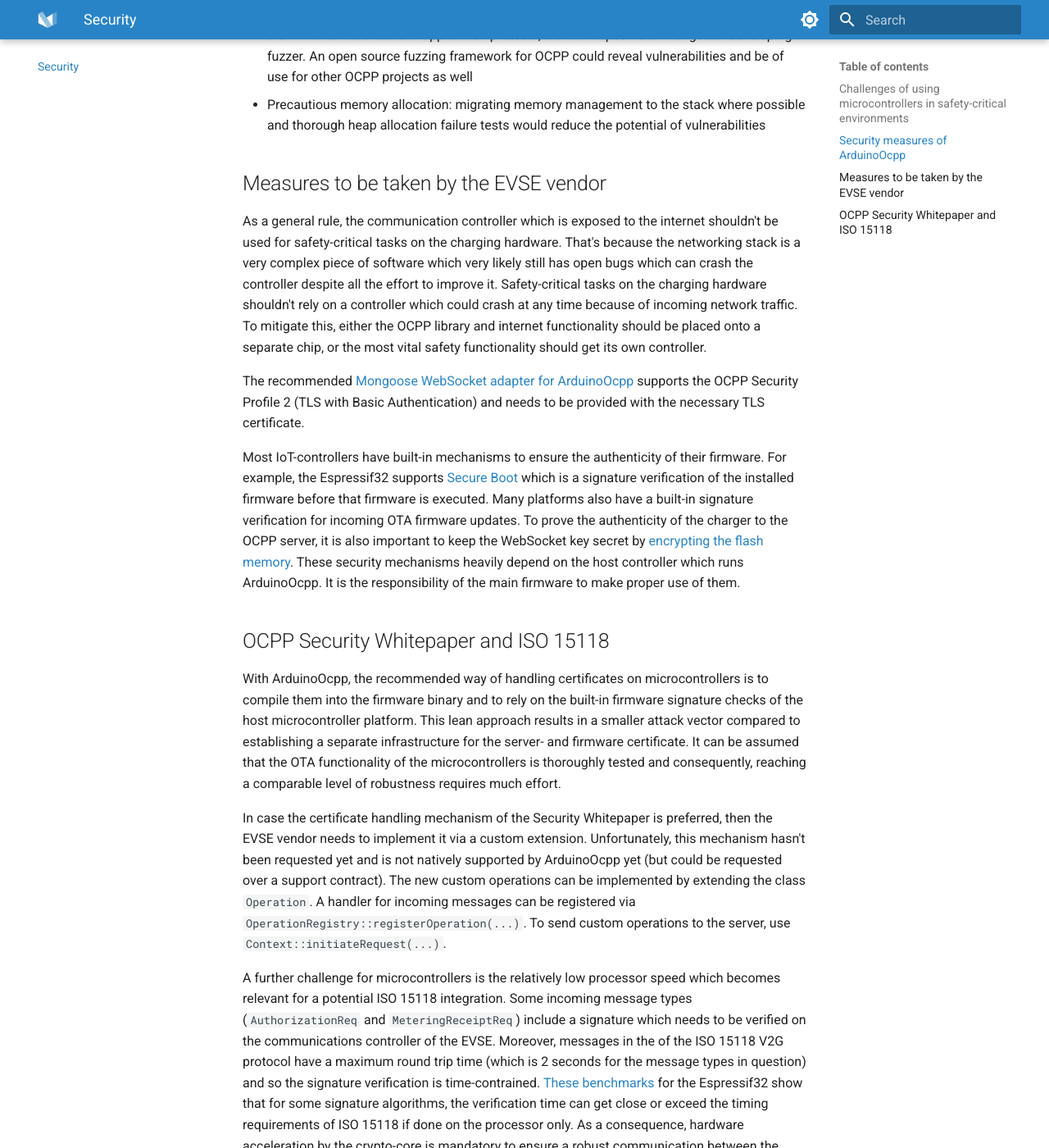
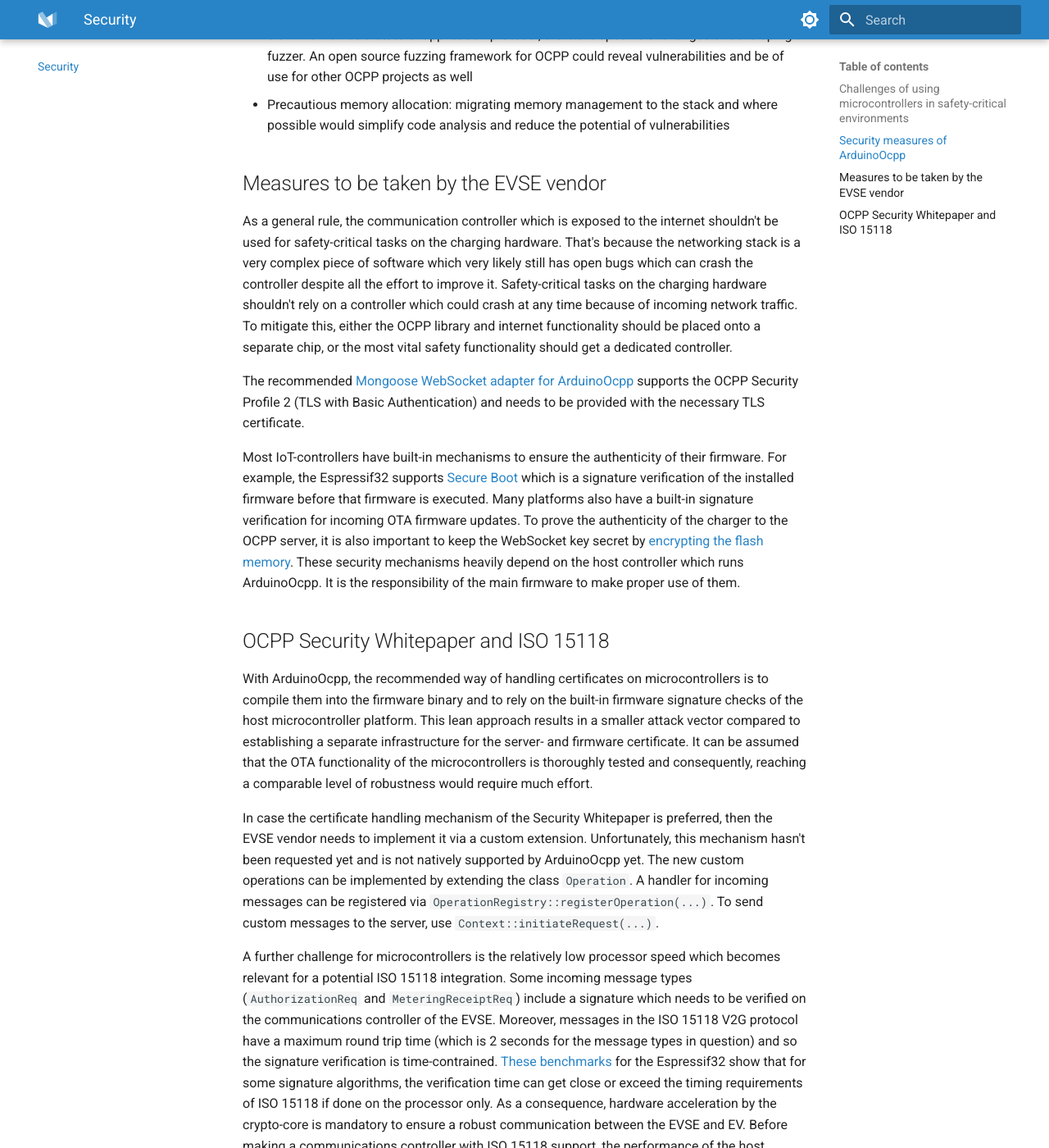
Before and after one commit to matth-x/MicroOcpp, an MkDocs documentation site: the page built from docs/security.md, in a window 1280 px wide and 1400 px high, scrolled down 1472 px. Shown: the whole window at 82% size. Built offline with MkDocs 1.6.1 and Material for MkDocs 9.7.7, drawn with Linux system fonts in a browser that asks for light colours.

Commit message:
update docs

```diff
--- a/docs/security.md
+++ b/docs/security.md
@@ -26,11 +26,11 @@ To address the challenges, the following measures were taken:
 Two further measures would be beneficial and could be requested via support request:
 
 - OCPP fuzzer: as a stateful application protocol, there are specific challenges of developing a fuzzer. An open source fuzzing framework for OCPP could reveal vulnerabilities and be of use for other OCPP projects as well
-- Precautious memory allocation: migrating memory management to the stack where possible and thorough heap allocation failure tests would reduce the potential of vulnerabilities
+- Precautious memory allocation: migrating memory management to the stack and where possible would simplify code analysis and reduce the potential of vulnerabilities
 
 ## Measures to be taken by the EVSE vendor
 
-As a general rule, the communication controller which is exposed to the internet shouldn't be used for safety-critical tasks on the charging hardware. That's because the networking stack is a very complex piece of software which very likely still has open bugs which can crash the controller despite all the effort to improve it. Safety-critical tasks on the charging hardware shouldn't rely on a controller which could crash at any time because of incoming network traffic. To mitigate this, either the OCPP library and internet functionality should be placed onto a separate chip, or the most vital safety functionality should get its own controller.
+As a general rule, the communication controller which is exposed to the internet shouldn't be used for safety-critical tasks on the charging hardware. That's because the networking stack is a very complex piece of software which very likely still has open bugs which can crash the controller despite all the effort to improve it. Safety-critical tasks on the charging hardware shouldn't rely on a controller which could crash at any time because of incoming network traffic. To mitigate this, either the OCPP library and internet functionality should be placed onto a separate chip, or the most vital safety functionality should get a dedicated controller.
 
 The recommended [Mongoose WebSocket adapter for ArduinoOcpp](https://github.com/matth-x/ArduinoOcppMongoose) supports the OCPP Security Profile 2 (TLS with Basic Authentication) and needs to be provided with the necessary TLS certificate.
 
@@ -38,10 +38,10 @@ Most IoT-controllers have built-in mechanisms to ensure the authenticity of thei
 
 ## OCPP Security Whitepaper and ISO 15118
 
-With ArduinoOcpp, the recommended way of handling certificates on microcontrollers is to compile them into the firmware binary and to rely on the built-in firmware signature checks of the host microcontroller platform. This lean approach results in a smaller attack vector compared to establishing a separate infrastructure for the server- and firmware certificate. It can be assumed that the OTA functionality of the microcontrollers is thoroughly tested and consequently, reaching a comparable level of robustness requires much effort.
+With ArduinoOcpp, the recommended way of handling certificates on microcontrollers is to compile them into the firmware binary and to rely on the built-in firmware signature checks of the host microcontroller platform. This lean approach results in a smaller attack vector compared to establishing a separate infrastructure for the server- and firmware certificate. It can be assumed that the OTA functionality of the microcontrollers is thoroughly tested and consequently, reaching a comparable level of robustness would require much effort.
 
-In case the certificate handling mechanism of the Security Whitepaper is preferred, then the EVSE vendor needs to implement it via a custom extension. Unfortunately, this mechanism hasn't been requested yet and is not natively supported by ArduinoOcpp yet (but could be requested over a support contract). The new custom operations can be implemented by extending the class `Operation`. A handler for incoming messages can be registered via `OperationRegistry::registerOperation(...)`. To send custom operations to the server, use `Context::initiateRequest(...)`.
+In case the certificate handling mechanism of the Security Whitepaper is preferred, then the EVSE vendor needs to implement it via a custom extension. Unfortunately, this mechanism hasn't been requested yet and is not natively supported by ArduinoOcpp yet. The new custom operations can be implemented by extending the class `Operation`. A handler for incoming messages can be registered via `OperationRegistry::registerOperation(...)`. To send custom messages to the server, use `Context::initiateRequest(...)`.
 
-A further challenge for microcontrollers is the relatively low processor speed which becomes relevant for a potential ISO 15118 integration. Some incoming message types (`AuthorizationReq` and `MeteringReceiptReq`) include a signature which needs to be verified on the communications controller of the EVSE. Moreover, messages in the of the ISO 15118 V2G protocol have a maximum round trip time (which is 2 seconds for the message types in question) and so the signature verification is time-contrained. [These benchmarks](https://web.archive.org/web/20230724184529/https://www.oryx-embedded.com/benchmark/espressif/crypto-esp32.html) for the Espressif32 show that for some signature algorithms, the verification time can get close or exceed the timing requirements of ISO 15118 if done on the processor only. As a consequence, hardware acceleration by the crypto-core is mandatory to ensure a robust communication between the EVSE and EV. Before making a communications controller with ISO 15118 support, the performance of the host controller should be benchmarked and checked against the requirements.
+A further challenge for microcontrollers is the relatively low processor speed which becomes relevant for a potential ISO 15118 integration. Some incoming message types (`AuthorizationReq` and `MeteringReceiptReq`) include a signature which needs to be verified on the communications controller of the EVSE. Moreover, messages in the ISO 15118 V2G protocol have a maximum round trip time (which is 2 seconds for the message types in question) and so the signature verification is time-contrained. [These benchmarks](https://web.archive.org/web/20230724184529/https://www.oryx-embedded.com/benchmark/espressif/crypto-esp32.html) for the Espressif32 show that for some signature algorithms, the verification time can get close or exceed the timing requirements of ISO 15118 if done on the processor only. As a consequence, hardware acceleration by the crypto-core is mandatory to ensure a robust communication between the EVSE and EV. Before making a communications controller with ISO 15118 support, the performance of the host controller should be benchmarked and checked against the requirements.
 
 *Disclaimer: the outlined risks in this section are not a complete list. Also, every system has unique security challenges which require individual attention. In doubt, please consult an IT-security specialist.*
```
